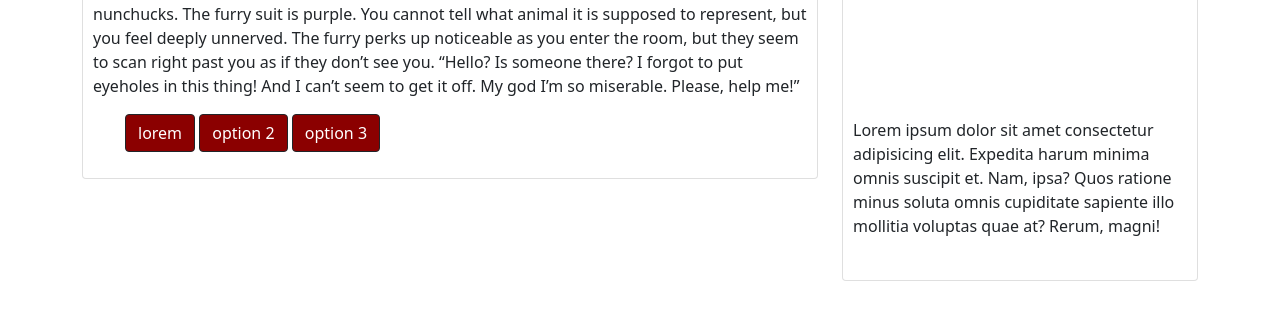
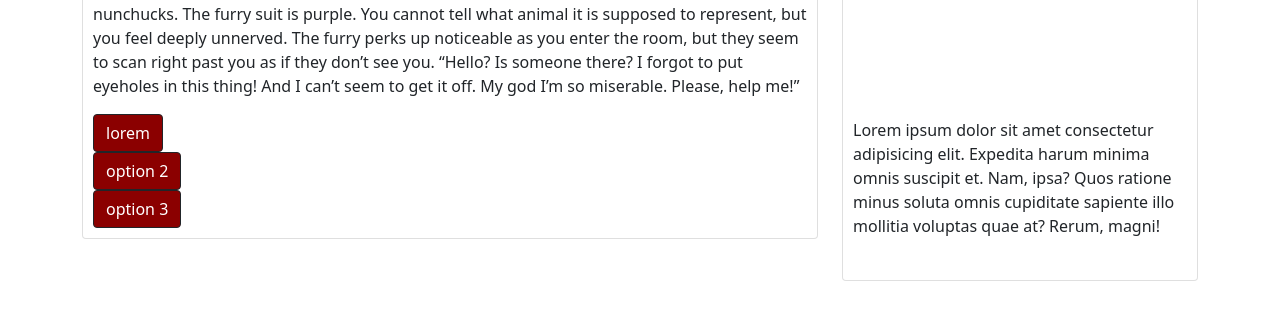
Before and after one commit to Pting1995/Database-Crawler, a website: page public/game.html in a window 1280 px wide. Shown: the part 157-476 px from the top of the page. Drawn offline with nearby package versions, Linux system fonts and the light colour scheme; no server answers.

Commit message:
added styling elements

```diff
--- a/public/game.html
+++ b/public/game.html
@@ -35,19 +35,19 @@
             you feel deeply unnerved. The furry perks up noticeable as you enter the room, but they seem to scan right
             past you as if they don’t see you. “Hello? Is someone there? I forgot to put eyeholes in this thing! And I
             can’t seem to get it off. My god I’m so miserable. Please, help me!”</p>
-          <ul class="option-list">
+          <div class="option-list">
             <!-- list items going to be options -->
             <!-- <a class="push_button blue" href="#">Take The Blue Pill</a> -->
-            <li class="btn btn-dark red option" href="#" id="option1">
+            <button class="btn btn-dark red option" id="option1">
               lorem
-            </li>
-            <li class="btn btn-dark red option" id="option2">
+            </button>
+            <button class="btn btn-dark red option" id="option2">
               option 2
-            </li>
-            <li class="btn btn-dark red option" id="option3">
+            </button>
+            <button class="btn btn-dark red option" id="option3">
               option 3
-            </li>
-          </ul>
+            </button>
+          </div>
         </div>
       </div>
       <div class="col-md-4">
--- a/public/stylesheets/style.css
+++ b/public/stylesheets/style.css
@@ -7,10 +7,10 @@ form.login {
   margin-top: 50px;
 }
 
-button.btn {
+/* button.btn {
   margin-top: 5px;
   margin-right: 5px;
-}
+} */
 
 .card-content {
   padding: 10px;
@@ -46,17 +46,20 @@ button.btn {
   background-color: rgb(255, 255, 255,0.8);
 }
 
-.option1{
-  background-color: darkred;
-  margin-top: 5px;
-  margin-right: 5px;
-}
-.option2{
+#option1{
   background-color: darkred;
 }
-.option3{
+#option2{
   background-color: darkred;
 }
+#option3{
+  background-color: darkred;
+}
+
+.option {
+  display:block;
+}
+
 /* .push_button {
 	position: relative;
 	width: 150px;
@@ -79,7 +82,7 @@ button.btn {
 	border-radius:5px;
 } */
 
-.red:hover {
+.btn:hover {
 	background: darkred;
 	background-image:-webkit-linear-gradient(top, rgba(255, 0, 0, 0.507), rgba(255, 0, 0, 0.383));
 
```
